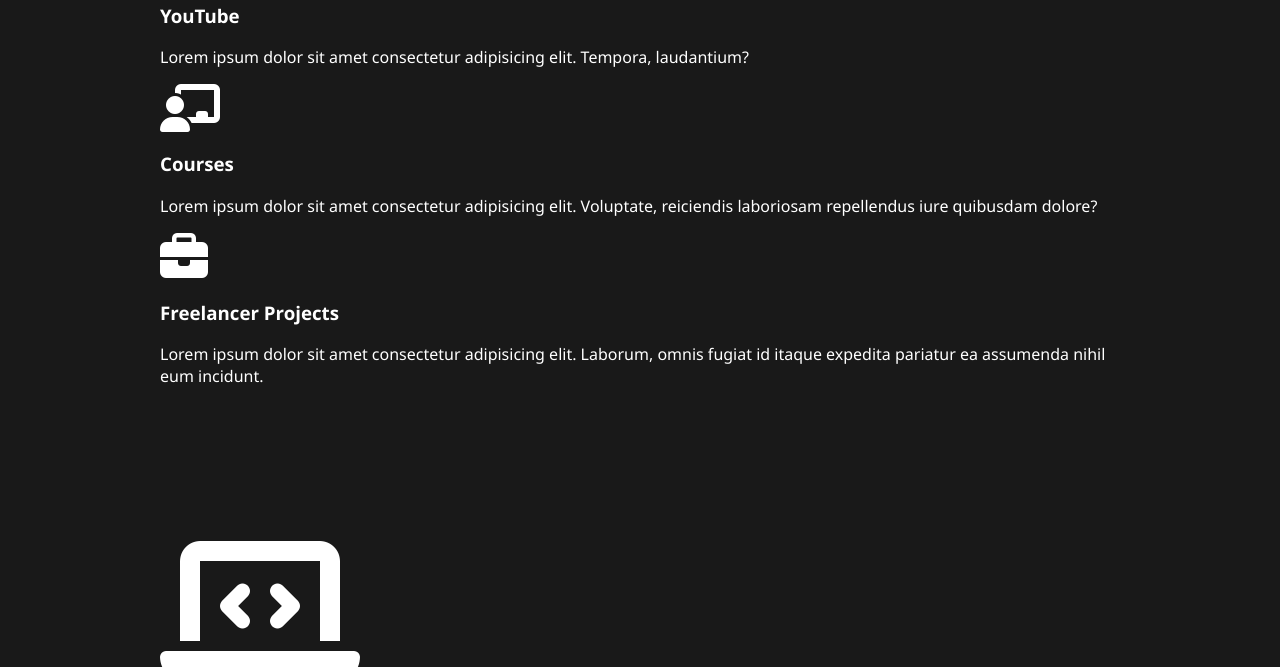
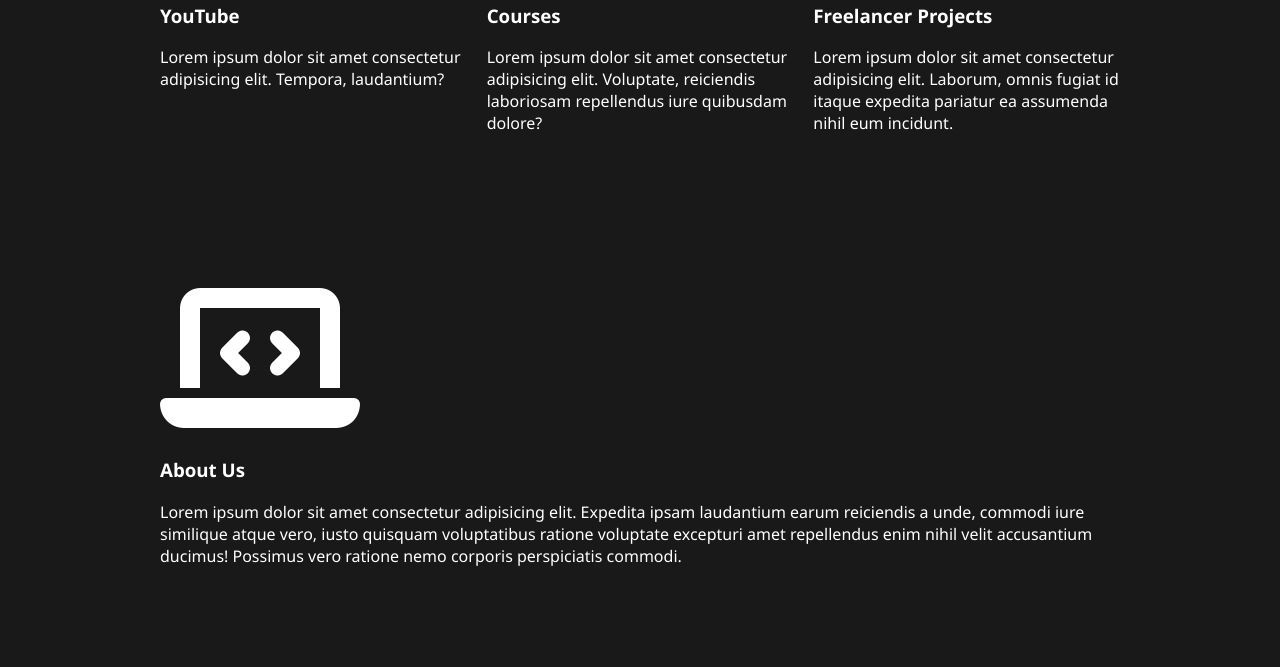
Before and after one commit to infiniteoo/HTMLCSS-blurred_landing_page, a plain HTML site: page index.html in a window 1280 px wide. Shown: the part 928-1595 px from the top of the page. Drawn offline with Linux system fonts and the light colour scheme.

Commit message:
styled our 3 column grid layout

```diff
--- a/css/style.css
+++ b/css/style.css
@@ -71,5 +71,7 @@ body {
 }
 
 .grid-3 {
-
+    display: grid;
+    grid-gap: 20px;
+    grid-template-columns: repeat(3,1fr);
 }
```
